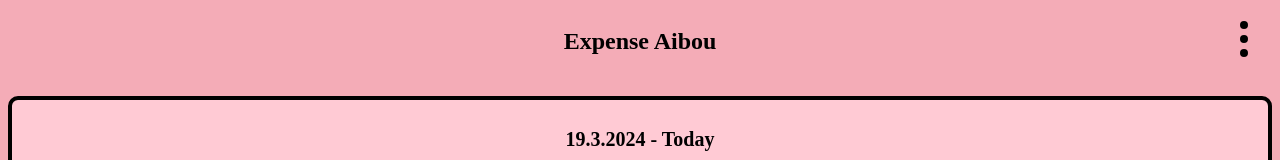
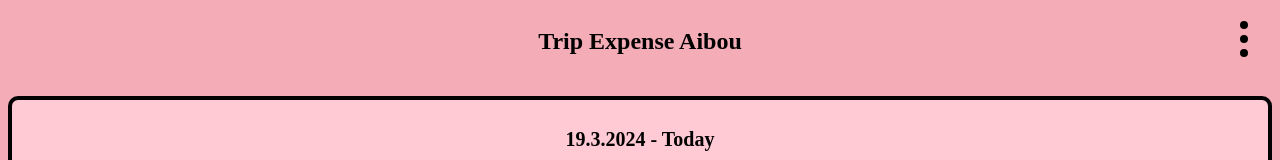
Before and after one commit to patrickWST/expense-aibou, an Angular app: page / in a window 1280 px wide. Shown: the top 160 px of the page. Built offline with nearby package versions, Linux system fonts and the light colour scheme; no server answers.

Commit message:
Test commit.

```diff
--- a/src/app/app.component.html
+++ b/src/app/app.component.html
@@ -12,7 +12,7 @@
     @else {
         <div class="navigation-bar__placeholder"></div>
     }
-    <h1 class="navigation__title">Expense Aibou</h1>
+    <h1 class="navigation__title">Trip Expense Aibou</h1>
     @if (!isSettingsPage()) {
         <a
             routerLink="/settings"
```
